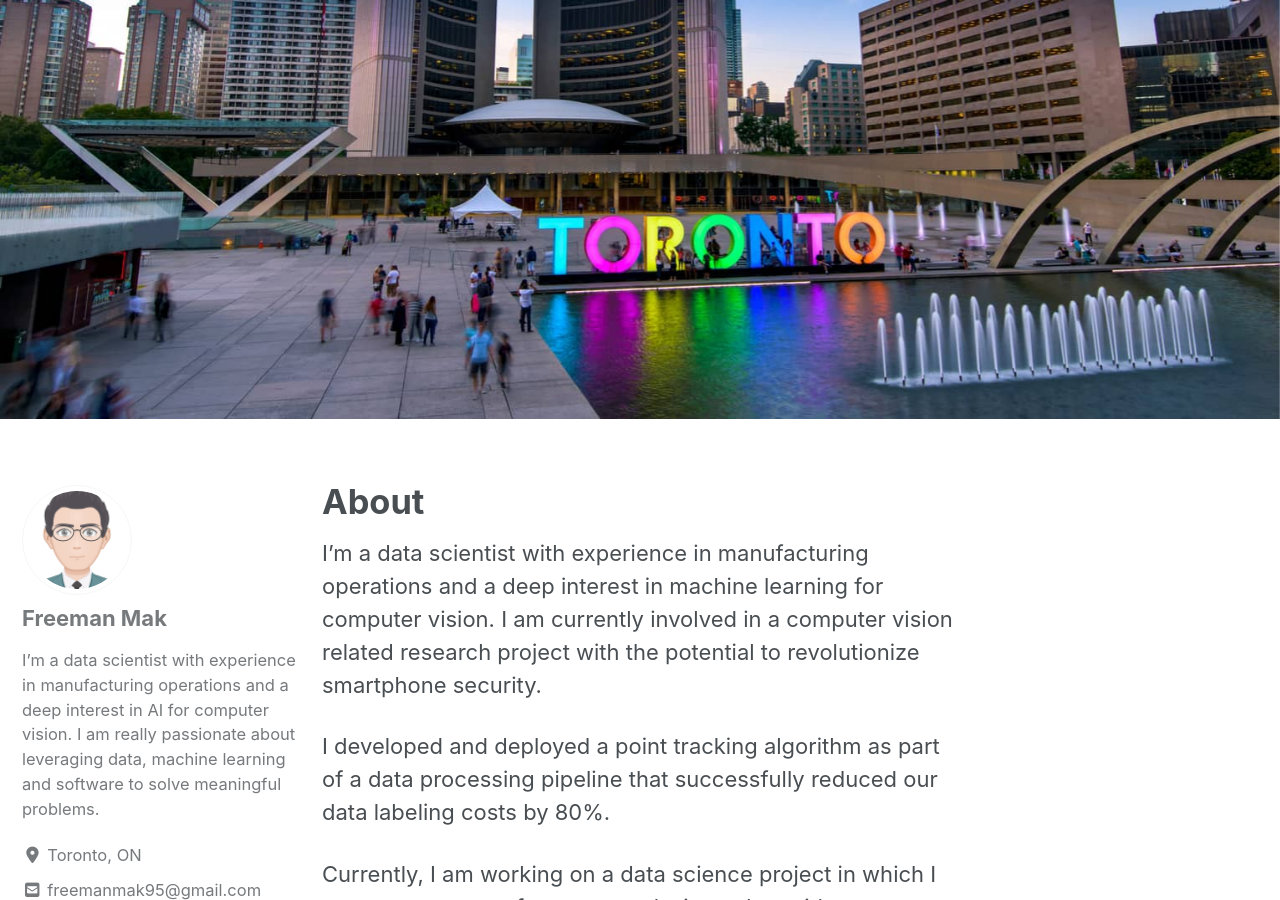
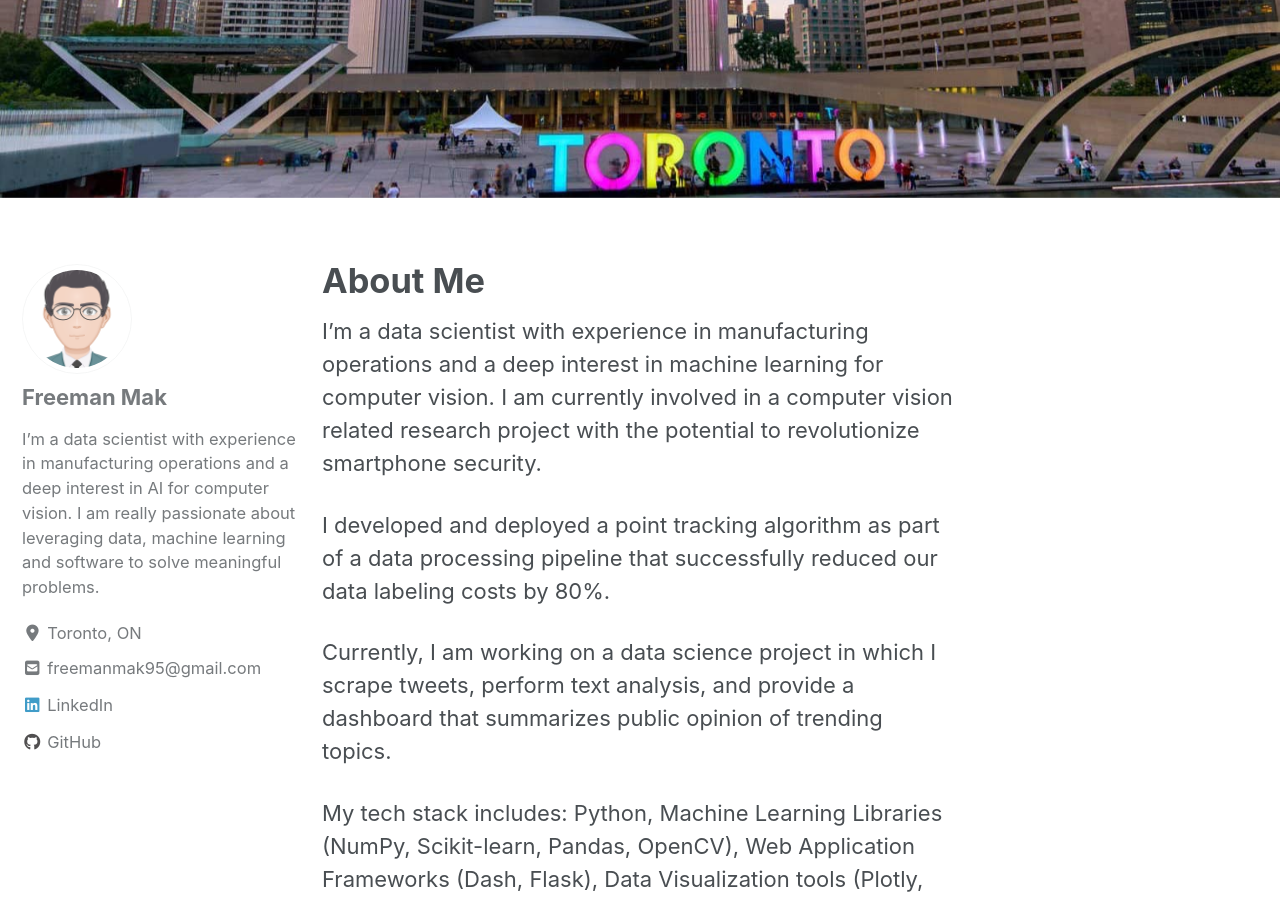
Before and after one commit to Fmak95/fmak95.github.io, a Jekyll site: the page built from _pages/about.md, in a window 1280 px wide and 900 px high, scrolled down 390 px. Built offline with Jekyll 4.4.1, drawn with Linux system fonts in a browser that asks for light colours; cached includes are drawn as plain includes; nearby versions of some CDN libraries.

Commit message:
Cropped image for about and projects pages

```diff
--- a/_pages/about.md
+++ b/_pages/about.md
@@ -1,8 +1,8 @@
 ---
-title: "About"
+title: "About Me"
 permalink: /about/
 header:
-  image: "/assets/images/home-page.jpg"
+  image: "/assets/images/home-page.jpeg"
 ---
 
 I’m a data scientist with experience in manufacturing operations and a deep interest in machine learning for computer vision. I am currently involved in a computer vision related research project with the potential to revolutionize smartphone security.
```
Also changed, not shown: _pages/projects.md (+1 -1 lines), assets/images/home-page.jpeg (added), assets/images/home-page.jpg (deleted).
